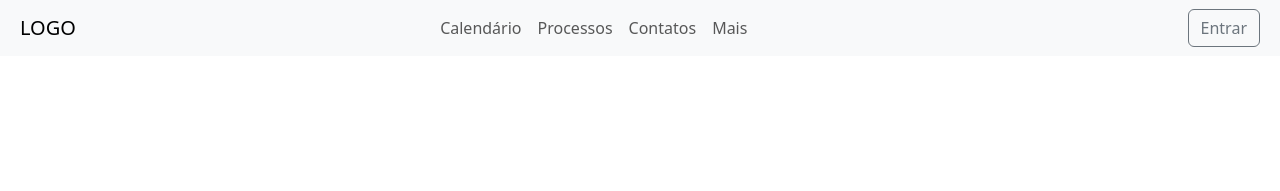
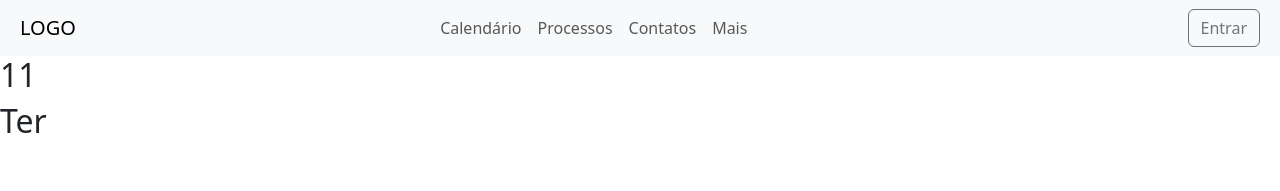
Before and after one commit to Znilcosta/processos-salsa, a React (Create React App) app: page / in a window 1280 px wide. Shown: the top 191 px of the page. Built offline with nearby package versions, Linux system fonts and the light colour scheme.

Commit message:
Create DateHome

```diff
--- a/src/components/App.jsx
+++ b/src/components/App.jsx
@@ -1,9 +1,15 @@
 import React from 'react';
 
 import Header from './Header';
+import DateHome from './DateHome';
 
 function App() {
-    return <Header />;
+  return (
+    <div>
+      <Header />
+      <DateHome />
+    </div>
+  );
 }
 
 export default App;
--- a/src/components/DateHome.jsx
+++ b/src/components/DateHome.jsx
@@ -1,10 +1,19 @@
 import React from 'react';
-import DateGenerator from '../utils/dateGenerator';
 
 function DateHome() {
+  const newDate = new Date();
+
+  const week = ['Dom', 'Seg', 'Ter', 'Qua', 'Qui', 'Sex', 'Sáb'];
+
+  const weekDay = week[newDate.getDay()];
+  const day = newDate.getDate();
+
   return (
     <div>
-        <p>{day}</p>
+      <div>
+        <h2>{day}</h2>
+        <h2>{weekDay}</h2>
+      </div>
     </div>
   );
 }
```
Also changed, not shown: src/utils/dateGenerator.js (deleted, +0 -11 lines).
